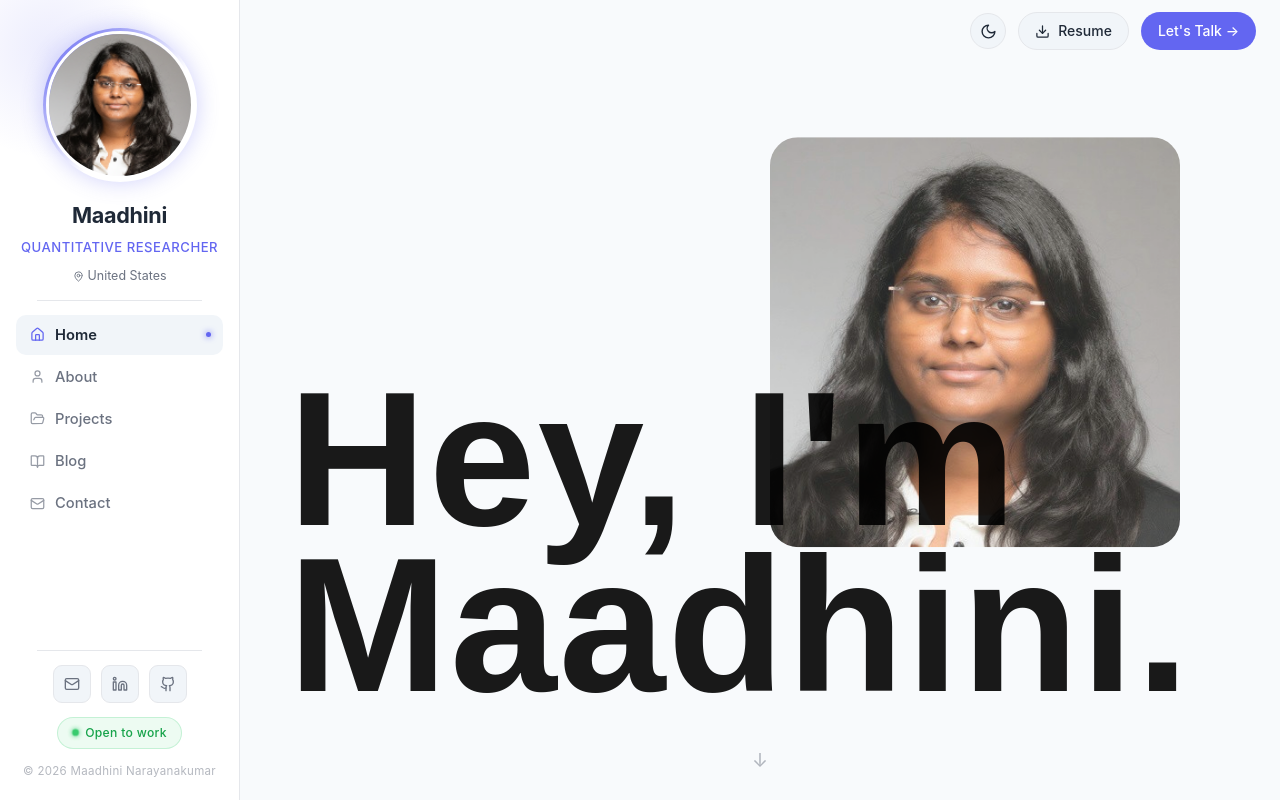
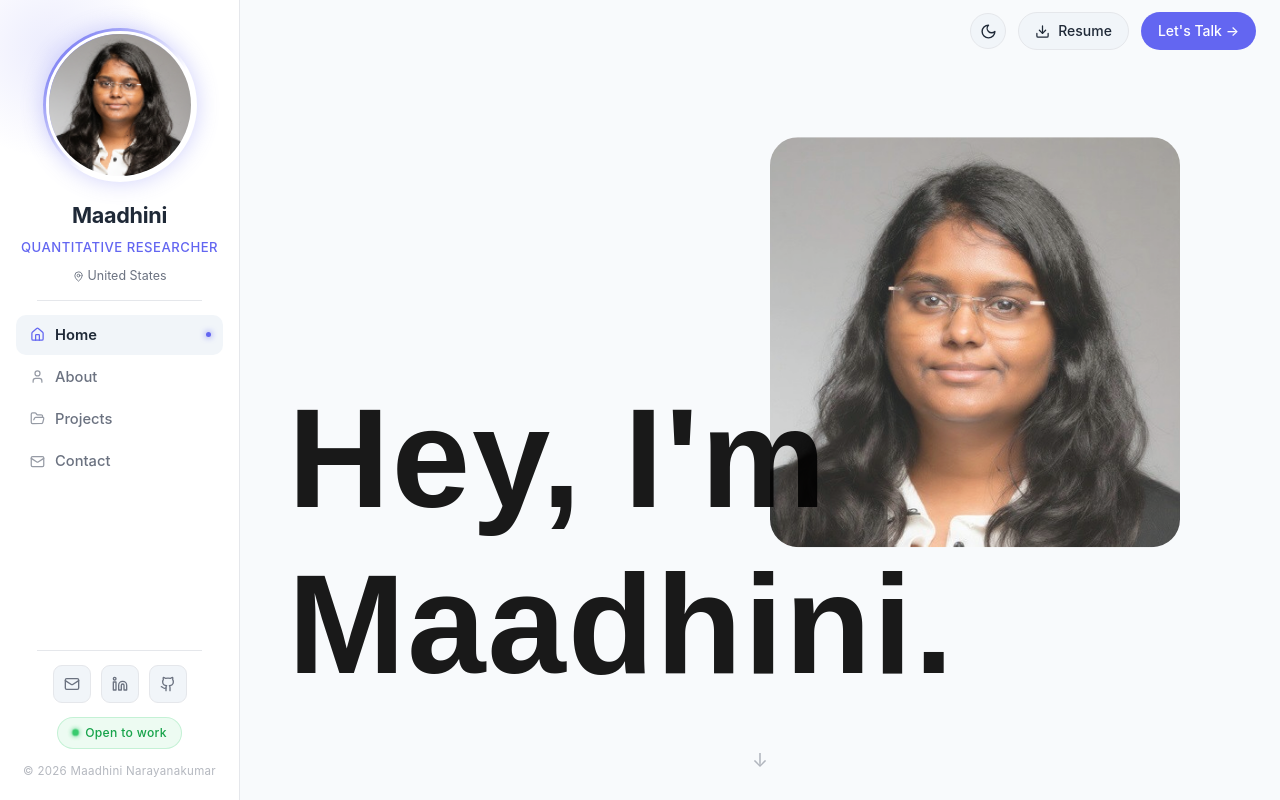
Before and after one commit to MaadhiniNarayanaKumar/maadhini_portfolio, a Next.js app: page / in a window 1280 px wide. Built offline with nearby package versions, Linux system fonts and the light colour scheme.

Commit message:
blog and hero sec upd

```diff
--- a/src/app/page.tsx
+++ b/src/app/page.tsx
@@ -20,7 +20,7 @@ export default function HomePage() {
             <StoryActs />
             <SkillsSection />
             <ProjectGrid />
-            <BlogsGrid />
+            {/* <BlogsGrid /> */}
             <ContactCTA />
             {/* quick links for redirection */}
             {/* <p>
--- a/src/components/layout/LeftSidebar.tsx
+++ b/src/components/layout/LeftSidebar.tsx
@@ -24,7 +24,7 @@ const navItems = [
 //   { label: 'Experience', href: routes.experience,icon: Briefcase  },
   { label: 'Projects',   href: routes.projects,  icon: FolderOpen },
 //   { label: 'Portfolio',  href: routes.portfolio, icon: LayoutGrid },
-  { label: 'Blog',       href: routes.blog,      icon: BookOpen   },
+  // { label: 'Blog',       href: routes.blog,      icon: BookOpen   },
   { label: 'Contact',    href: routes.contact,   icon: Mail       },
 ];
 
--- a/src/styles/hero.css
+++ b/src/styles/hero.css
@@ -64,7 +64,7 @@
 }
 
 .hero-hey {
-  font-size: clamp(6rem, 15vw, 12rem);
+  font-size: clamp(6rem, 11vw, 12rem);
   letter-spacing: 2px;
 }
 
```
